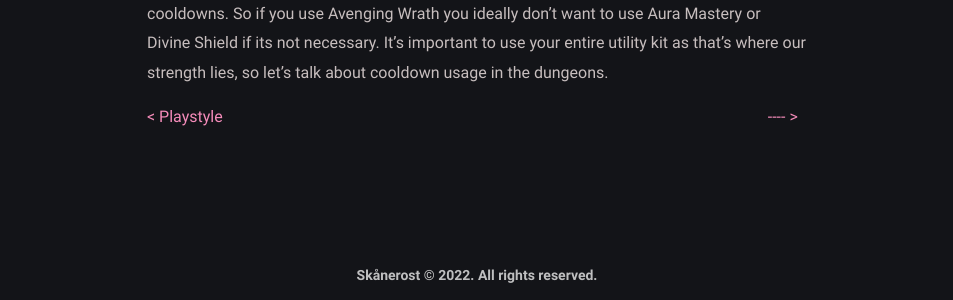
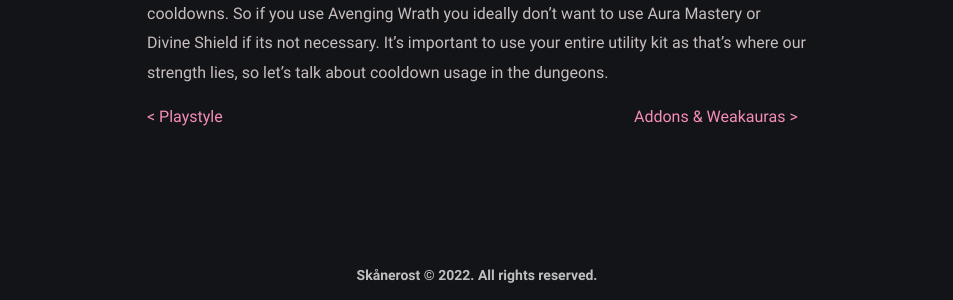
Before and after one commit to BetterThanWowhead/BetterThanWowhead.github.io, a Jekyll site: the page built from pages/M+/cd.md, in a window 1280 px wide. Shown: the part 507-807 px from the top of the page, without its empty margins (163-1116 px from the left). Built offline with Jekyll 4.4.1, drawn with Linux system fonts in a browser that asks for light colours; a script that is not in the unit is left out.

Commit message:
Update cd.md

```diff
--- a/pages/M+/cd.md
+++ b/pages/M+/cd.md
@@ -11,6 +11,6 @@ The key to managing your cooldowns in a m+ dungeon is knowing the route and the
 <a href="/M+/playstyle"> < Playstyle</a>
 </div>
 <div style="text-align:right;display: inline-block;width: 49%;">
-<a href="/M+/cd"> ---- ></a>
+<a href="/M+/cd"> Addons & Weakauras ></a>
 </div>
 </div>
```
